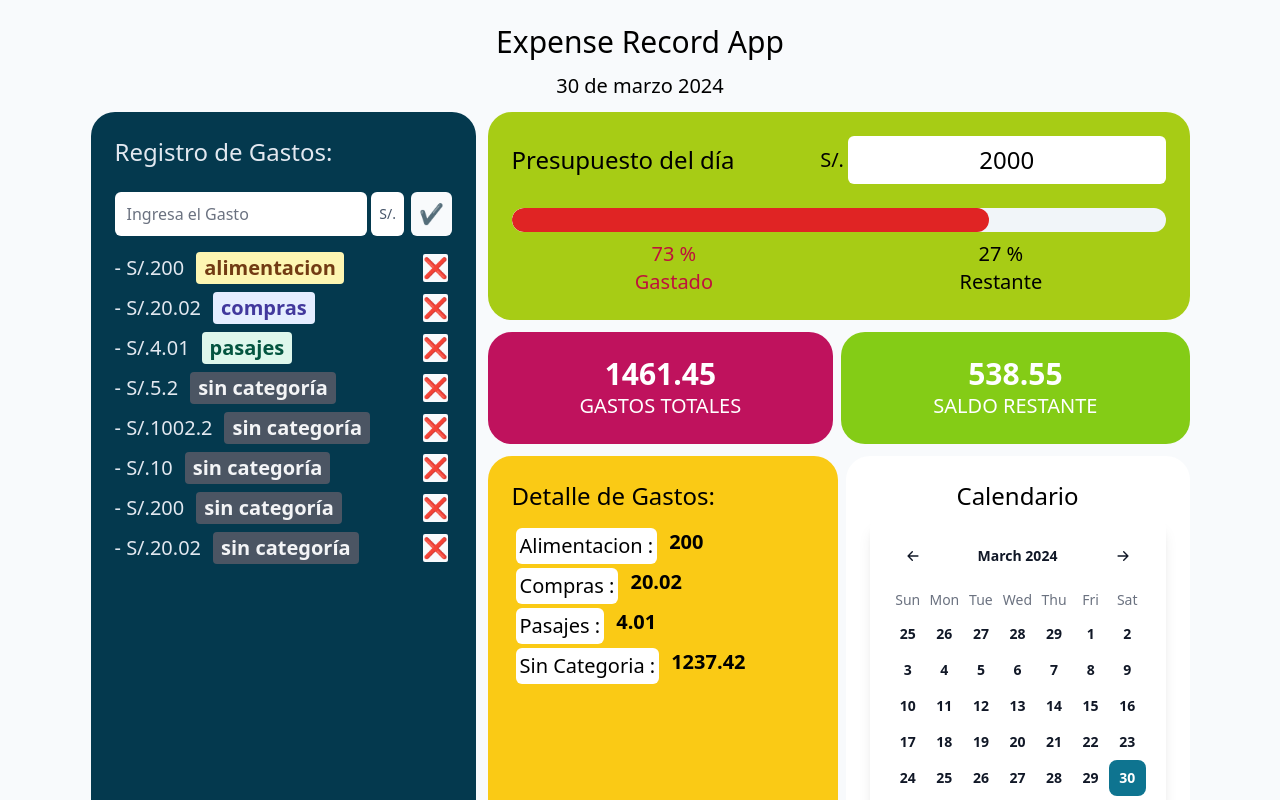
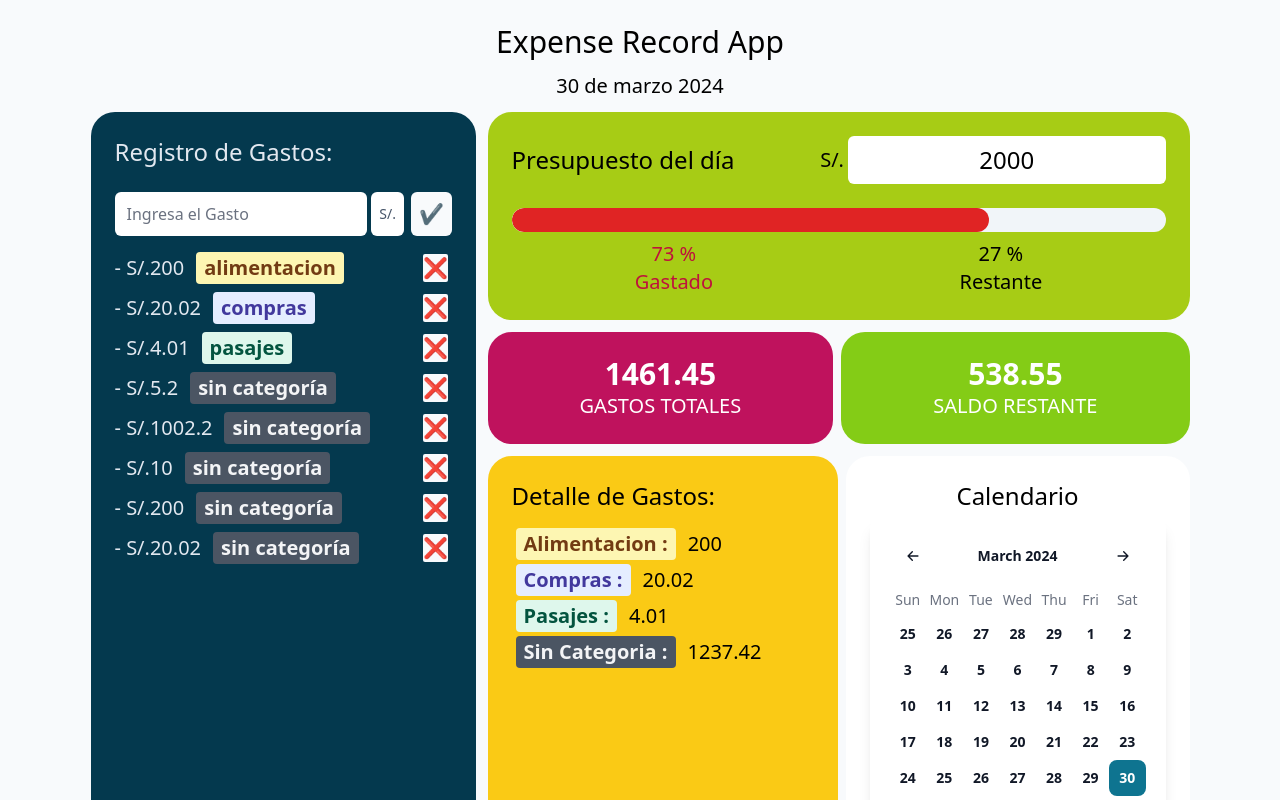
Before and after one commit to nattdev/expense-record-app, a React (Vite) app in the folder client/: page / in a window 1280 px wide. Shown: the top 800 px of the page. Built offline with nearby package versions, Linux system fonts and the light colour scheme.

Commit message:
Add Badge flowbite-react component

```diff
--- a/client/src/components/TotalExpensesDetail.jsx
+++ b/client/src/components/TotalExpensesDetail.jsx
@@ -1,5 +1,6 @@
 import { useEffect } from "react";
 import { useExpenses } from "./ExpensesContext";
+import { Badge } from "flowbite-react";
 
 function TotalExpensesDetail() {
 
@@ -22,7 +23,12 @@ function TotalExpensesDetail() {
     }, [expenses]);
 
     const categoriesDetail = (
-        categories.map((category, i) => <li key={i} className="flex m-1"><p className="capitalize mr-3 bg-white p-1 rounded-md">{category.name} :</p><p className="font-bold">{category.amount}</p></li>)
+        categories.map((category, i) => <li key={i} className="flex m-1 items-center">
+            <Badge color={category.name == "alimentacion" ? "warning" : category.name == "pasajes" ? "success" : category.name == "compras" ? "indigo" : "dark"} className="text-base md:text-xl min-w-max">
+                <p className="capitalize rounded-md">{category.name} :</p>
+            </Badge>
+            <p className="ml-3 font-medium">{category.amount}</p>
+        </li>)
     );
 
     return (
```
